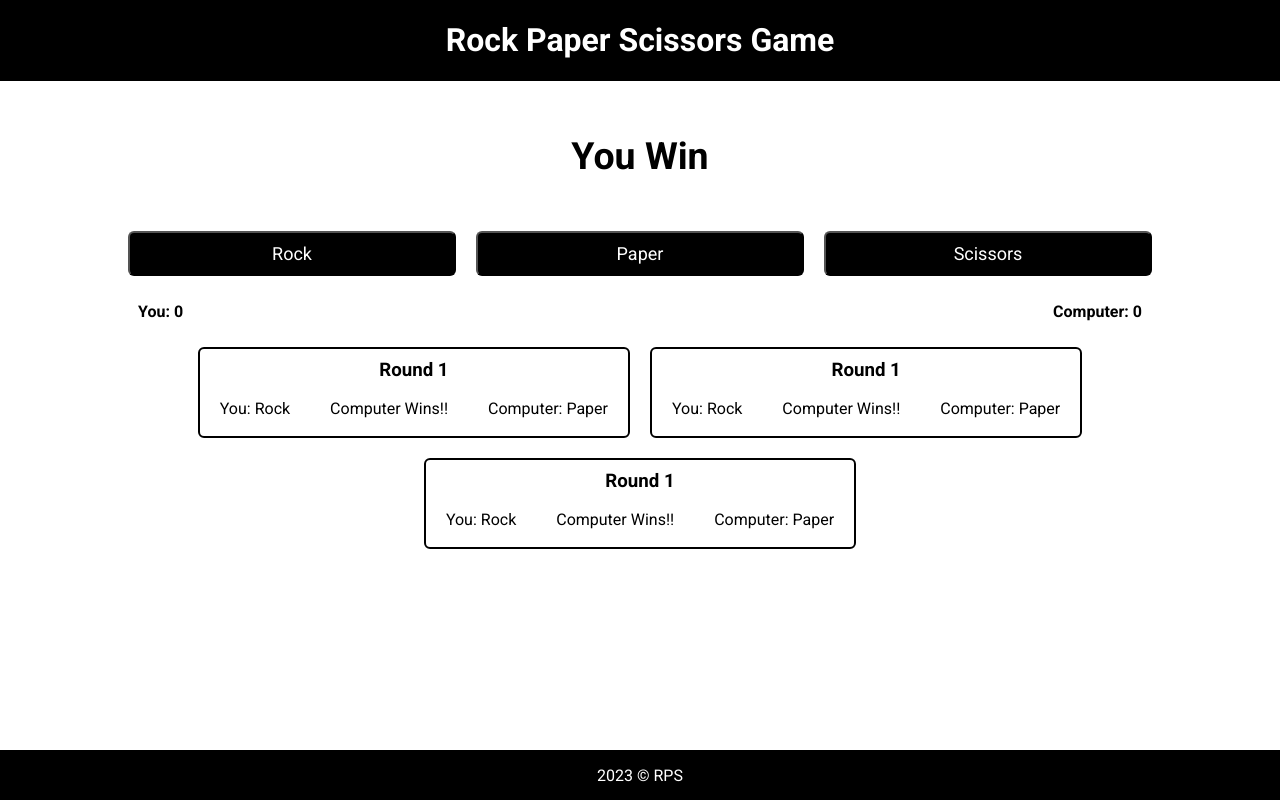
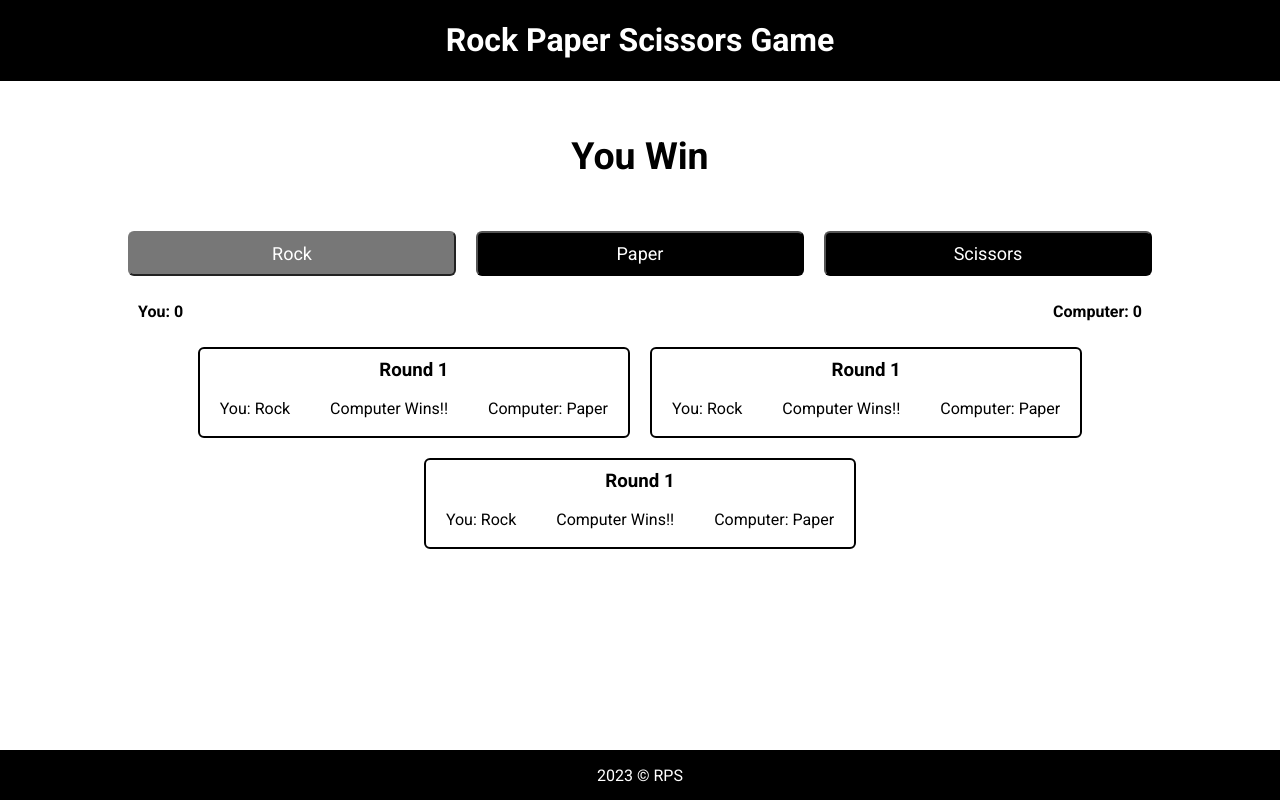
Before and after one commit to rezanej/Odin_rps, a plain HTML site: page index.html in a window 1280 px wide. In both pictures the pointer is over the button "Rock". Drawn offline with Linux system fonts and the light colour scheme.

Commit message:
Add button hover and active style

```diff
--- a/style.css
+++ b/style.css
@@ -45,6 +45,14 @@ button{
     padding: 10px 25px;
     flex: 1;
     min-width: 200px;
+}
+button:hover{
+    background-color: #777;
+    border-color: #777;
+}
+button:active{
+    background-color: white;
+    color: black;
 }
 .result {
     padding: 10px;
```
